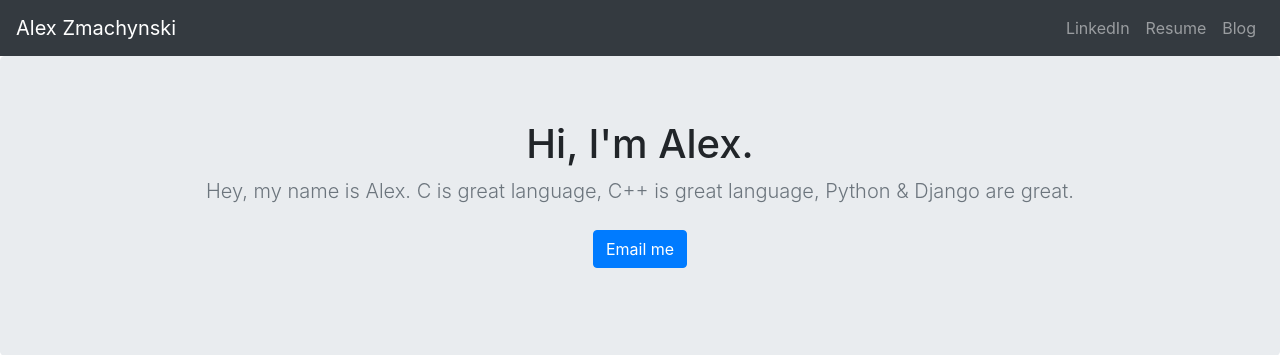
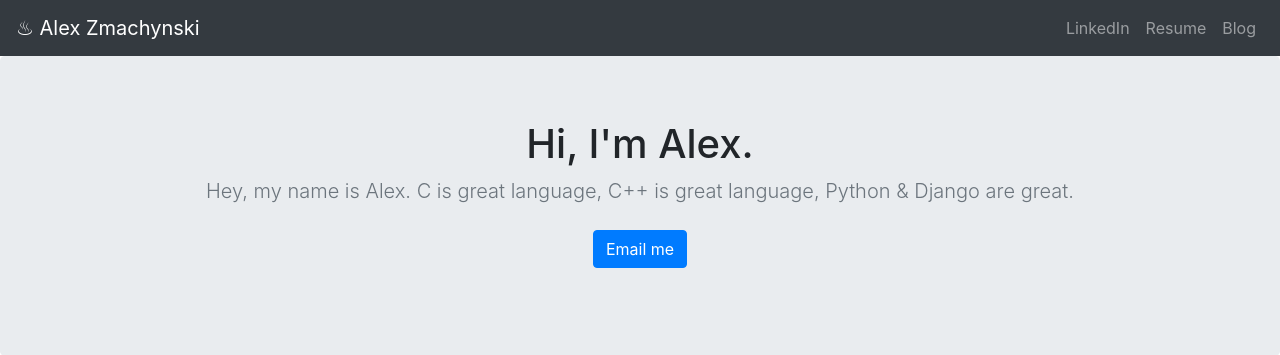
Before and after one commit to AlexZHD/portfolio-project, a Django app: page / in a window 1280 px wide. Shown: the top 355 px of the page. Run offline with Django 3.2, Linux system fonts and the light colour scheme; data that the repository does not hold is empty; some libraries are stand-ins or nearby versions.

Commit message:
real befor go

```diff
--- a/blog/templates/blog/allblogs.html
+++ b/blog/templates/blog/allblogs.html
@@ -30,7 +30,7 @@
   <body>
   <header>
         <nav class="navbar navbar-expand-lg navbar-dark bg-dark">
-                <a class="navbar-brand" href="#">Alex Zmachynski</a>
+                <a class="navbar-brand" href="#">✎ Alex Zmachynski</a>
                 <button class="navbar-toggler" type="button" data-toggle="collapse" data-target="#navbarSupportedContent" aria-controls="navbarSupportedContent" aria-expanded="false" aria-label="Toggle navigation">
                   <span class="navbar-toggler-icon"></span>
                 </button>
--- a/jobs/templates/jobs/home.html
+++ b/jobs/templates/jobs/home.html
@@ -30,7 +30,7 @@
   <body>
   <header>
         <nav class="navbar navbar-expand-lg navbar-dark bg-dark">
-                <a class="navbar-brand" href="#">Alex Zmachynski</a>
+                <a class="navbar-brand" href="#">♨︎ Alex Zmachynski</a>
                 <button class="navbar-toggler" type="button" data-toggle="collapse" data-target="#navbarSupportedContent" aria-controls="navbarSupportedContent" aria-expanded="false" aria-label="Toggle navigation">
                   <span class="navbar-toggler-icon"></span>
                 </button>
```
